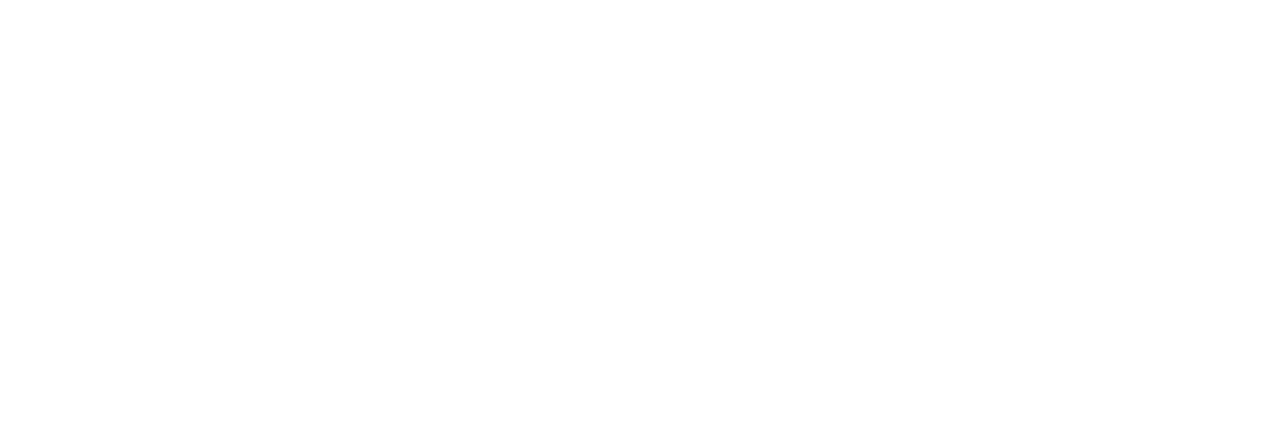
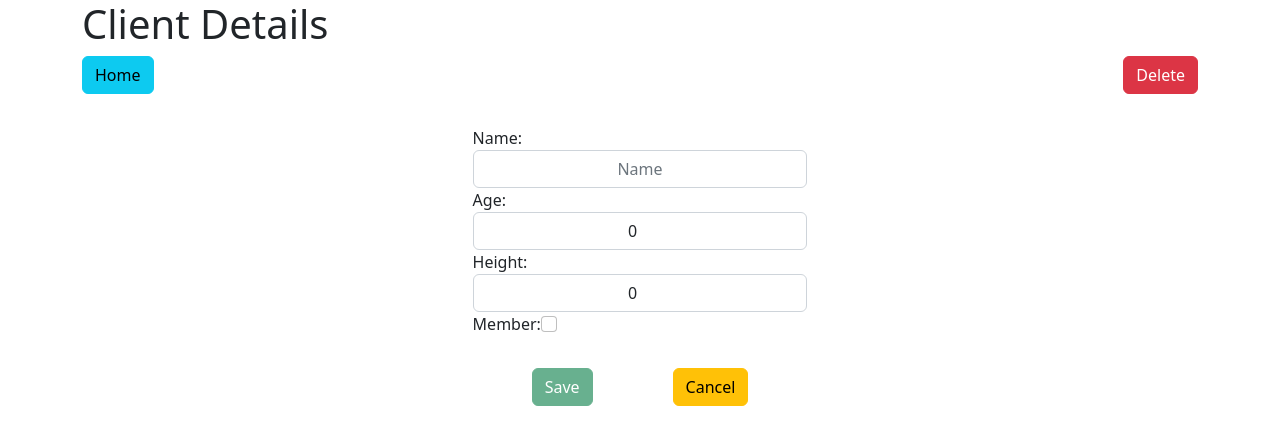
Before and after one commit to jeoffreyfischer/Clients, an Angular app in the folder clients-ui/: page /clients/edit/1 in a window 1280 px wide. Before the commit this address led to /. Shown: the top 444 px of the page. Built offline with nearby package versions, Linux system fonts and the light colour scheme; no server answers.

Commit message:
all-working-except-delete

```diff
--- a/clients-ui/src/app/app-routing.module.ts
+++ b/clients-ui/src/app/app-routing.module.ts
@@ -4,9 +4,10 @@ import { ClientsListComponent } from './components/clients-list/clients-list.com
 import { ClientFormComponent } from './components/client-form/client-form.component';
 
 const routes: Routes = [
-  { path: '', redirectTo: '/clients', pathMatch: 'full' },
+  { path: '', redirectTo: '/clients/add', pathMatch: 'full' },
   { path: 'clients', component: ClientsListComponent },
   { path: 'clients/add', component: ClientFormComponent },
+  { path: 'clients/edit/:id', component: ClientFormComponent }
 ];
 
 @NgModule({
--- a/clients-ui/src/app/components/client-form/client-form.component.css
+++ b/clients-ui/src/app/components/client-form/client-form.component.css
@@ -0,0 +1,16 @@
+.buttons-top {
+    display: flex;
+    justify-content: space-between;
+  }
+
+  .form {
+    margin-top: 2rem;
+    width: 30%;
+  }
+
+  .buttons-bottom {
+    display: flex;
+    justify-content: space-between;
+    gap: 5rem;
+    margin-top: 2rem;
+  }
--- a/clients-ui/src/app/components/client-form/client-form.component.html
+++ b/clients-ui/src/app/components/client-form/client-form.component.html
@@ -1 +1,38 @@
-<p>client-form works!</p>
+<h1>{{ title }}</h1>
+
+<div class="buttons-top">
+    <button type="button" class="btn btn-info" (click)="goToListPage()">Home</button>
+    <button *ngIf="!isAddMode" type="button" class="btn btn-danger" (click)="deleteClient()">Delete</button>
+</div>
+
+<form [formGroup]="clientForm" (ngSubmit)="onSubmit()">
+    <div class="row">
+        <div class="col d-flex justify-content-center">
+            <div class="form">
+                <label for="name">Name: </label>
+                <input id="name" type="text" formControlName="name" placeholder="Name" class="form-control text-center">
+
+                <label for="age">Age: </label>
+                <input id="age" type="number" formControlName="age" placeholder="Age" class="form-control text-center">
+
+                <label for="height">Height: </label>
+                <input id="height" type="number" formControlName="height" placeholder="Height"
+                    class="form-control text-center">
+
+                <div>
+                    <label for="isMember">Member: </label>
+                    <input id="isMember" type="checkbox" formControlName="isMember" class="form-check-input">
+                </div>
+            </div>
+        </div>
+    </div>
+
+    <div class="row">
+        <div class="col d-flex justify-content-center">
+            <div class="buttons-bottom">
+                <button type="submit" class="btn btn-success" [disabled]="!clientForm.valid">Save</button>
+                <button type="button" class="btn btn-warning" (click)="goToListPage()">Cancel</button>
+            </div>
+        </div>
+    </div>
+</form>
--- a/clients-ui/src/app/components/client-form/client-form.component.ts
+++ b/clients-ui/src/app/components/client-form/client-form.component.ts
@@ -1,10 +1,84 @@
-import { Component } from '@angular/core';
+import { Component, OnInit } from '@angular/core';
+import { ActivatedRoute, Router } from '@angular/router';
+import { ClientService } from 'src/app/services/client.service';
+import { FormGroup, FormControl, Validators } from '@angular/forms';
+import { ClientInfoDTO } from 'src/app/models/client-info-dto.interface';
 
 @Component({
   selector: 'app-client-form',
   templateUrl: './client-form.component.html',
   styleUrls: ['./client-form.component.css']
 })
-export class ClientFormComponent {
+export class ClientFormComponent implements OnInit {
+
+  title = "Client Details";
+  isAddMode: boolean = false;
+
+  constructor(private clientService: ClientService, private route: ActivatedRoute, private router: Router) {
+    this.isAddMode = this.route.snapshot.url.toString().includes('add');
+  }
+
+  clientForm = new FormGroup({
+    id: new FormControl(0),
+    name: new FormControl('', [Validators.required, Validators.minLength(3)]),
+    age: new FormControl(0, [Validators.required]),
+    height: new FormControl(0, [Validators.required, Validators.min(0)]),
+    isMember: new FormControl('', [Validators.required])
+  });
+
+  ngOnInit(): void {
+    if (!this.isAddMode) {
+      const id = this.route.snapshot.params['id'];
+      if (id) {
+        this.clientService.getClient(id).subscribe(
+          (client) => {
+            this.clientForm.patchValue({
+              id: client.id,
+              name: client.name,
+              age: client.age,
+              height: client.height,
+              isMember: client.isMember
+            })
+          }
+        )
+      }
+    }
+  }
+
+  goToListPage() {
+    this.router.navigate(['/clients']);
+  }
+
+  deleteClient() {
+    console.log(this.route.snapshot.params['id'])
+    this.clientService.deleteClient(this.route.snapshot.params['id']);
+    this.router.navigate(['/clients']);
+  }
+
+  onSubmit() {
+    if (this.clientForm.valid) {
+      const updatedClient = this.clientForm.value as ClientInfoDTO;
+      updatedClient.name = updatedClient.name.trim();
+      updatedClient.age = updatedClient.age;
+      updatedClient.height = updatedClient.height;
+      updatedClient.isMember = updatedClient.isMember;
+      if (this.isAddMode) {
+        this.clientService.addClient(updatedClient)
+          .subscribe(
+            () => {
+              this.router.navigate(['/clients']);
+            },
+          );
+      }
+      else {
+        const id = this.route.snapshot.params['id'];
+        this.clientService.updateClient(id, updatedClient).subscribe(
+          () => {
+            this.router.navigate(['/clients']);
+          },
+        );
+      }
+    }
+  }
 
 }
--- a/clients-ui/src/app/components/clients-list/clients-list.component.css
+++ b/clients-ui/src/app/components/clients-list/clients-list.component.css
@@ -1,9 +1,11 @@
 table {
+  margin-top: 2rem;
   border-collapse: collapse;
   width: 100%;
 }
 
-  th, td {
+th,
+td {
   border: 1px solid black;
   padding: 8px;
   text-align: left;
--- a/clients-ui/src/app/components/clients-list/clients-list.component.html
+++ b/clients-ui/src/app/components/clients-list/clients-list.component.html
@@ -1,4 +1,8 @@
 <h1>{{ title }}</h1>
+
+<div class="d-flex justify-content-end">
+    <button type="button" class="btn btn-primary" (click)="goToAddPage()">Add</button>
+</div>
 
 <table>
     <thead>
@@ -6,6 +10,7 @@
             <th>Name</th>
             <th>Age</th>
             <th>Member</th>
+            <th>Edit</th>
         </tr>
     </thead>
     <tbody>
@@ -13,6 +18,7 @@
             <td>{{ client.name }}</td>
             <td>{{ client.age }}</td>
             <td>{{ client.isMember }}</td>
+            <td><button type="button" class="btn btn-success" (click)="goToClient(client.id)">Edit</button></td>
         </tr>
     </tbody>
 </table>
--- a/clients-ui/src/app/components/clients-list/clients-list.component.ts
+++ b/clients-ui/src/app/components/clients-list/clients-list.component.ts
@@ -2,6 +2,7 @@ import { Component, OnInit } from '@angular/core';
 import { ClientService } from 'src/app/services/client.service';
 import { Observable} from 'rxjs';
 import { ClientDisplayDTO } from 'src/app/models/client-display-dto.interface';
+import { Router } from '@angular/router';
 
 @Component({
   selector: 'app-clients-list',
@@ -12,7 +13,7 @@ export class ClientsListComponent implements OnInit {
 
   title = "Clients List";
 
-  constructor(private clientService: ClientService) {}
+  constructor(private clientService: ClientService, private router: Router) {}
 
   clients$: Observable<ClientDisplayDTO[]> = new Observable<ClientDisplayDTO[]>();
 
@@ -20,4 +21,12 @@ export class ClientsListComponent implements OnInit {
     this.clients$ = this.clientService.getClients();
   }
 
+  goToAddPage() {
+    this.router.navigate(['/clients/add']);
+  }
+
+  goToClient(clientId: number) {
+    this.router.navigate(['/clients/edit', clientId]);
 }
+
+}
--- a/clients-ui/src/app/services/client.service.ts
+++ b/clients-ui/src/app/services/client.service.ts
@@ -1,9 +1,10 @@
 import { Injectable } from '@angular/core';
 
 import { HttpClient, HttpHeaders, HttpResponse } from '@angular/common/http';
-import { Observable} from 'rxjs';
+import { Observable } from 'rxjs';
 import { ClientInfoDTO } from '../models/client-info-dto.interface';
 import { ClientDisplayDTO } from '../models/client-display-dto.interface';
+import { Router } from '@angular/router';
 
 @Injectable({
   providedIn: 'root'
@@ -16,7 +17,7 @@ export class ClientService {
     headers: new HttpHeaders({ 'Content-Type': 'application/json' })
   };
 
-  constructor(private http: HttpClient) { }
+  constructor(private http: HttpClient, private router: Router) { }
 
   getClients(): Observable<ClientDisplayDTO[]> {
     return this.http.get<ClientDisplayDTO[]>(`${this.clientsURL}/GetAll`, this.httpOptions);
@@ -34,4 +35,8 @@ export class ClientService {
     return this.http.put<HttpResponse<any>>(`${this.clientsURL}/Edit/${id}`, client, this.httpOptions);
   }
 
+  deleteClient(id: number): Observable<HttpResponse<any>> {
+    return this.http.delete<HttpResponse<any>>(`${this.clientsURL}/Delete/${id}`, this.httpOptions);
+  }
+
 }
```
Lines whose indentation alone changed are shown as unchanged.
